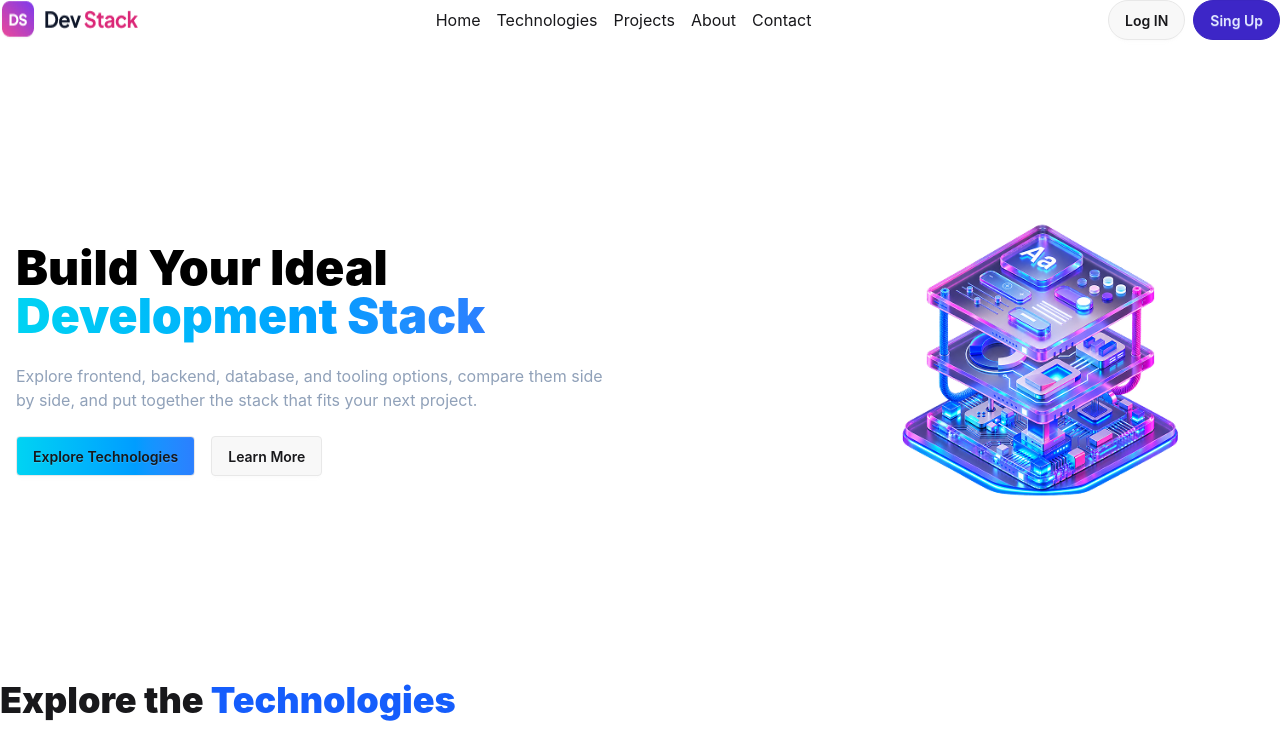
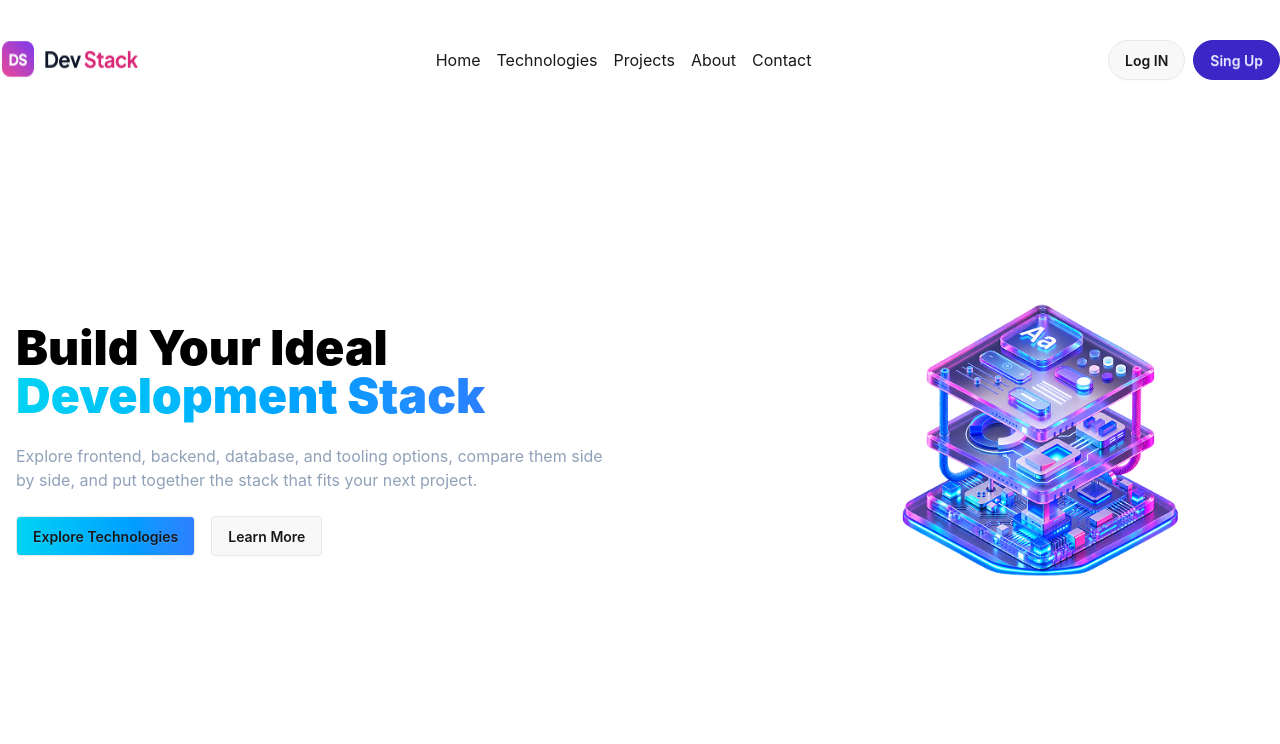
Before and after one commit to mojammel01626/Assignment-05, a React (Vite) app: page / in a window 1280 px wide. Shown: the top 744 px of the page. Built offline with nearby package versions, Linux system fonts and the light colour scheme.

Commit message:
path change for deploy issue fixed

```diff
--- a/src/App.tsx
+++ b/src/App.tsx
@@ -9,7 +9,7 @@ import Footer from './component/Footer';
 
 
 const productDataFetch = async ():Promise<IProductTypeDeclared[]> => {
-  const response = await fetch("/public/product.json");
+  const response = await fetch("/product.json");
   const data = await response.json();
   return data;
 }
--- a/src/component/Footer.tsx
+++ b/src/component/Footer.tsx
@@ -1,4 +1,4 @@
-import React from 'react';
+
 import FLogo from "../assets/logo-text.png"
 const Footer = () => {
     return (
--- a/src/component/LeftSideBar.tsx
+++ b/src/component/LeftSideBar.tsx
@@ -1,4 +1,4 @@
-import { useState, type Dispatch, type SetStateAction } from 'react';
+import {  type Dispatch, type SetStateAction } from 'react';
 import type { IProductTypeDeclared } from './ProductDataTypes/Product';
 import { toast } from 'react-toastify';
 
--- a/src/component/Nav.tsx
+++ b/src/component/Nav.tsx
@@ -5,7 +5,8 @@ import Logo from "../assets/logo-text.png"
 
 const Navbar = () => {
     return (
-        <div className="">
+        <div className="sticky top-0 z-50 bg-white">
+            <div className="  py-[40px] ">
             <div className=" flex justify-between container mx-auto">
                 <img src={Logo} alt="" />
 
@@ -24,6 +25,7 @@ const Navbar = () => {
             </div>
         </div>
 
+        </div>
     );
 }
 
--- a/src/component/Products.tsx
+++ b/src/component/Products.tsx
@@ -1,4 +1,4 @@
-import React, { use, useState } from 'react';
+import  { use, useState } from 'react';
 import type { IProductTypeDeclared } from './ProductDataTypes/Product';
 import LeftSideBar from './LeftSideBar';
 import RightSideBar from './RightSideBar';
```
Also changed, not shown: src/component/RightSideBar.tsx (+2 -39 lines).
